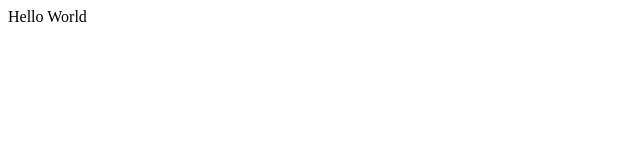
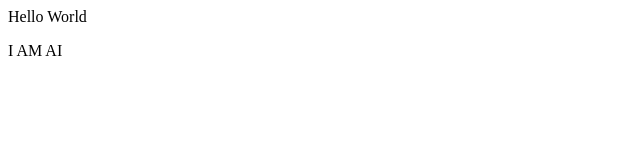
Before and after one commit to awais-ali19/Git-in-one-demo, a plain HTML site: page index.html in a window 1280 px wide. Shown: the full height of the page, 0-640 px from the left. Drawn offline with Linux system fonts and the light colour scheme.

Commit message:
Intro of AI

```diff
--- a/index.html
+++ b/index.html
@@ -1 +1,2 @@
 <p>Hello World</p>
+<p>I AM AI</p>
```
